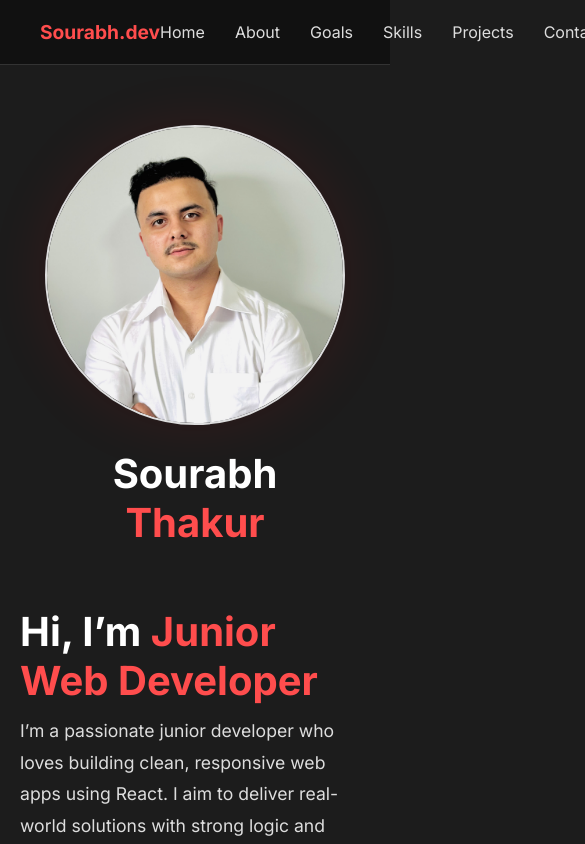
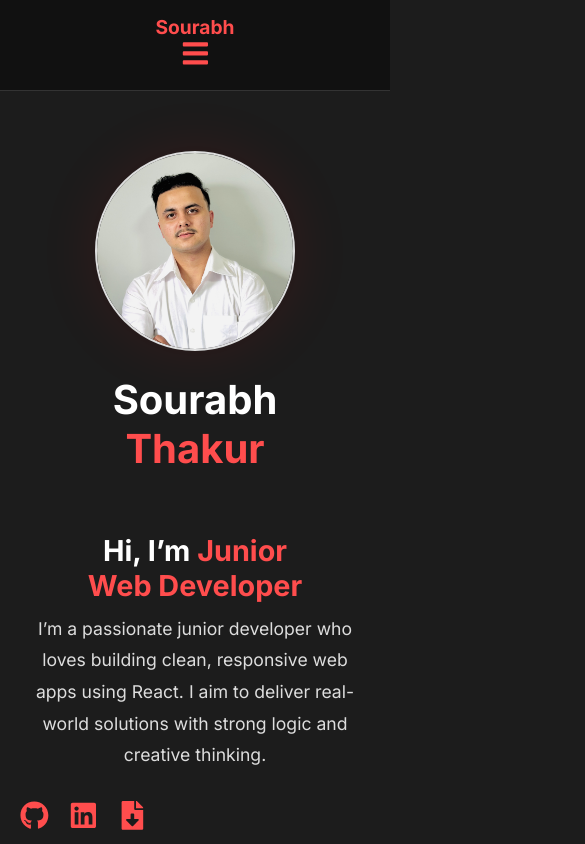
Before and after one commit to SourabhThakur01/portfolio, a React (Vite) app: page / in a window 390 px wide. Shown: the top 844 px of the page, 585 px wide, since content can reach past the window. Built offline with nearby package versions, Linux system fonts and the light colour scheme.

Commit message:
responsive

```diff
--- a/src/pages/Landing.css
+++ b/src/pages/Landing.css
@@ -14,7 +14,9 @@ body {
   font-family: 'Inter', sans-serif;
   background-color: #1c1c1c;
   color: #fff;
+    overflow-x: hidden;
 }
+
 
 .page-container {
   padding: 60px 20px 40px;
@@ -474,3 +476,120 @@ body {
     gap: 40px;
   }
 }
+
+@media (max-width: 480px) {
+  .navbar {
+    flex-direction: column;
+    padding: 15px 20px;
+  }
+
+  .nav-links {
+    flex-direction: column;
+    gap: 10px;
+    margin-top: 10px;
+  }
+
+  .hero-left,
+  .hero-right {
+    flex: 1 1 100%;
+    text-align: center;
+  }
+
+  .hero-image {
+    width: 200px;
+    height: 200px;
+  }
+
+  .hero-right h1 {
+    font-size: 1.8rem;
+  }
+
+  .contact-left h2 {
+    font-size: 2rem;
+  }
+
+  .contact-icons a {
+    font-size: 1.4rem;
+  }
+
+  .footer {
+    font-size: 0.8rem;
+  }
+}
+
+@media (max-width: 768px) {
+  .nav-links {
+    flex-direction: column;
+    align-items: center;
+    gap: 10px;
+    margin-top: 10px;
+  }
+}
+
+@media (max-width: 768px) {
+  .project-slide {
+    flex: 0 0 100%;
+  }
+
+  .projects-section {
+    padding: 40px 20px;
+  }
+
+  .side-button.left,
+  .side-button.right {
+    display: none;
+  }
+}
+
+@media (max-width: 480px) {
+  .contact-section {
+    padding: 40px 10px;
+  }
+
+  .contact-right input,
+  .contact-right textarea {
+    font-size: 0.9rem;
+    padding: 10px 12px;
+  }
+
+  .contact-right button {
+    font-size: 0.9rem;
+    padding: 10px 20px;
+  }
+}
+
+/* === Mobile Menu Toggle === */
+.menu-toggle {
+  display: none;
+  font-size: 1.8rem;
+  color: #ff4d4d;
+  cursor: pointer;
+}
+
+@media (max-width: 768px) {
+  .menu-toggle {
+    display: block;
+  }
+
+  .nav-links {
+    position: absolute;
+    top: 70px;
+    right: 20px;
+    background-color: #111;
+    border: 1px solid #333;
+    border-radius: 8px;
+    padding: 16px;
+    display: none;
+    flex-direction: column;
+    gap: 12px;
+    z-index: 999;
+  }
+
+  .nav-links.open {
+    display: flex;
+  }
+
+  .nav-links a {
+    font-size: 1rem;
+  }
+}
--- a/src/pages/Landing.jsx
+++ b/src/pages/Landing.jsx
@@ -1,6 +1,13 @@
 import { useEffect, useRef, useState } from "react";
 import { useNavigate } from "react-router-dom";
-import { FaGithub, FaLinkedin, FaInstagram, FaFileDownload } from "react-icons/fa";
+import {
+  FaGithub,
+  FaLinkedin,
+  FaInstagram,
+  FaFileDownload,
+  FaBars,
+  FaTimes,
+} from "react-icons/fa";
 import "./Landing.css";
 
 const projects = [
@@ -42,6 +49,7 @@ const projects = [
   },
 ];
 
+
 const Landing = () => {
   const navigate = useNavigate();
   const [currentIndex, setCurrentIndex] = useState(0);
@@ -49,6 +57,7 @@ const Landing = () => {
   const maxIndex = Math.max(0, projects.length - projectsPerView);
   const [isManual, setIsManual] = useState(false);
   const intervalRef = useRef(null);
+  const [menuOpen, setMenuOpen] = useState(false);
 
   useEffect(() => {
     if (!isManual) {
@@ -73,34 +82,40 @@ const Landing = () => {
 
   const handleMailTo = (e) => {
     e.preventDefault();
-
     const name = e.target.name.value;
     const email = e.target.email.value;
     const message = e.target.message.value;
-
     const subject = encodeURIComponent("New message from portfolio");
     const body = encodeURIComponent(`Name: ${name}\nEmail: ${email}\n\n${message}`);
-
     window.location.href = `mailto:thakursourav250@gmail.com?subject=${subject}&body=${body}`;
   };
 
+  const toggleMenu = () => {
+    setMenuOpen(!menuOpen);
+  };
 
   const trackTranslate = {
     transform: `translateX(-${(currentIndex * 100) / projectsPerView}%)`,
   };
 
+
   return (
     <>
       {/* === NAVIGATION BAR === */}
       <nav className="navbar">
-        <div className="nav-left">Sourabh.dev</div>
-        <div className="nav-links">
-          <a href="#home">Home</a>
+        <div className="nav-left">Sourabh</div>
+
+        <div className={`nav-links ${menuOpen ? 'open' : ''}`}>
           <a href="#about">About</a>
-          <a href="#goals">Goals</a>
           <a href="#skills">Skills</a>
           <a href="#projects">Projects</a>
+          <a href="#goals">Goals</a>
           <a href="#contact">Contact</a>
+          <a href="/resume.pdf" target="_blank" rel="noopener noreferrer">Resume</a>
+        </div>
+
+        <div className="menu-toggle" onClick={toggleMenu}>
+          {menuOpen ? <FaTimes /> : <FaBars />}
         </div>
       </nav>
 
```
Lines whose indentation alone changed are shown as unchanged.
